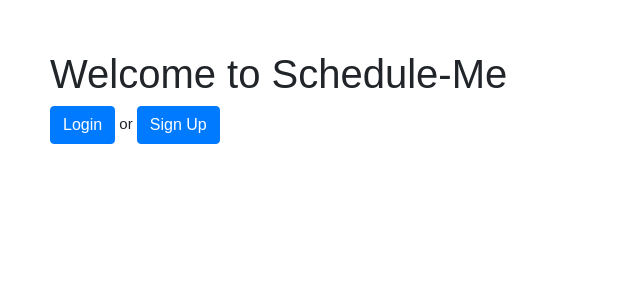
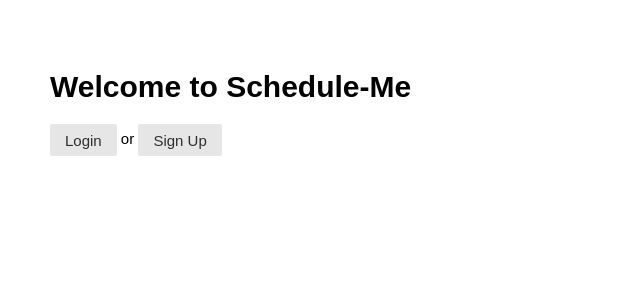
Before and after one commit to acaraballo003/ScheduleMe, a Node server app: page / in a window 1280 px wide. Shown: the top 300 px of the page, without its empty margins (0-640 px from the left). Run offline with Node 20, Linux system fonts and the light colour scheme; some libraries are stand-ins or nearby versions.

Commit message:
took out bootstrap, added Pure CSS back in

```diff
--- a/views/index.hbs
+++ b/views/index.hbs
@@ -1,4 +1,4 @@
 <h1>Welcome to {{title}}</h1>
-<a class="btn btn-primary" href="#">Login</a>
+<a class="pure-button" href="#">Login</a>
 or
-<a class="btn btn-primary" href="/users/new">Sign Up</a>
+<a class="pure-button" href="/users/new">Sign Up</a>
--- a/views/layout.hbs
+++ b/views/layout.hbs
@@ -2,11 +2,11 @@
 <html>
   <head>
     <meta charset="utf-8">
-    <meta name="viewport" content="width=device-width, initial-scale=1, shrink-to-fit-=no">
+    <meta name="viewport" content="width=device-width, initial-scale=1">
 
-    <!-- bootstrap -_-; -->
-    <link rel="stylesheet" href="https://maxcdn.bootstrapcdn.com/bootstrap/4.0.0/css/bootstrap.min.css" integrity="sha384-Gn5384xqQ1aoWXA+058RXPxPg6fy4IWvTNh0E263XmFcJlSAwiGgFAW/dAiS6JXm" crossorigin="anonymous">
-
+    <!-- Pure CSS link -->
+    <link rel="stylesheet" href="https://unpkg.com/purecss@1.0.0/build/pure-min.css" integrity="sha384-nn4HPE8lTHyVtfCBi5yW9d20FjT8BJwUXyWZT9InLYax14RDjBj46LmSztkmNP9w" crossorigin="anonymous">
+    <link rel="stylesheet" href="https://unpkg.com/purecss@1.0.0/build/grids-responsive-min.css">
 
     <title>{{title}}</title>
 
```
Also changed, not shown: views/users/new.hbs (+6 -9 lines).
